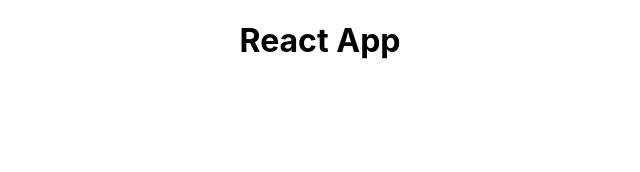
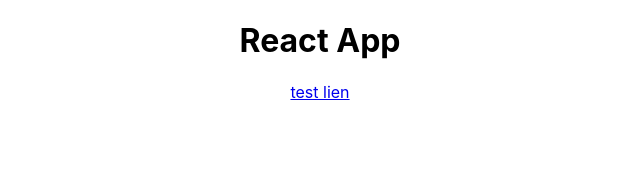
Before and after one commit to Nikuspokus/udemy-vuejs-49h, a React (Create React App) app in the folder premier-projet-react/: page / in a window 1280 px wide. Shown: the top 172 px of the page, without its empty margins (320-960 px from the left). Built offline with nearby package versions, Linux system fonts and the light colour scheme.

Commit message:
chap 15 - JSX - WIP2

```diff
--- a/premier-projet-react/src/App.js
+++ b/premier-projet-react/src/App.js
@@ -6,8 +6,8 @@ class App extends Component {
     return (
       <div className="App">
         <h1>React App</h1>
+        <a href="https://www.google.fr/" target="blank">test lien</a>
       </div>
-      // React.createElement('div', { className: 'App' }, React.createElement('h1', null, 'React App'))
     );
   }
 }
```
